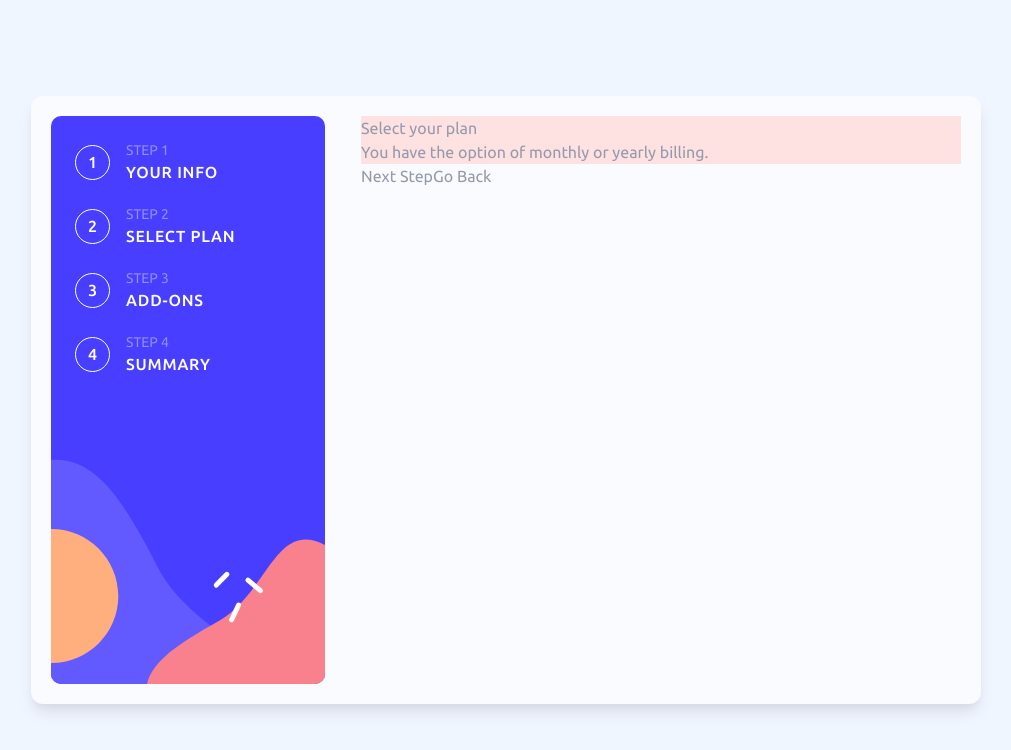
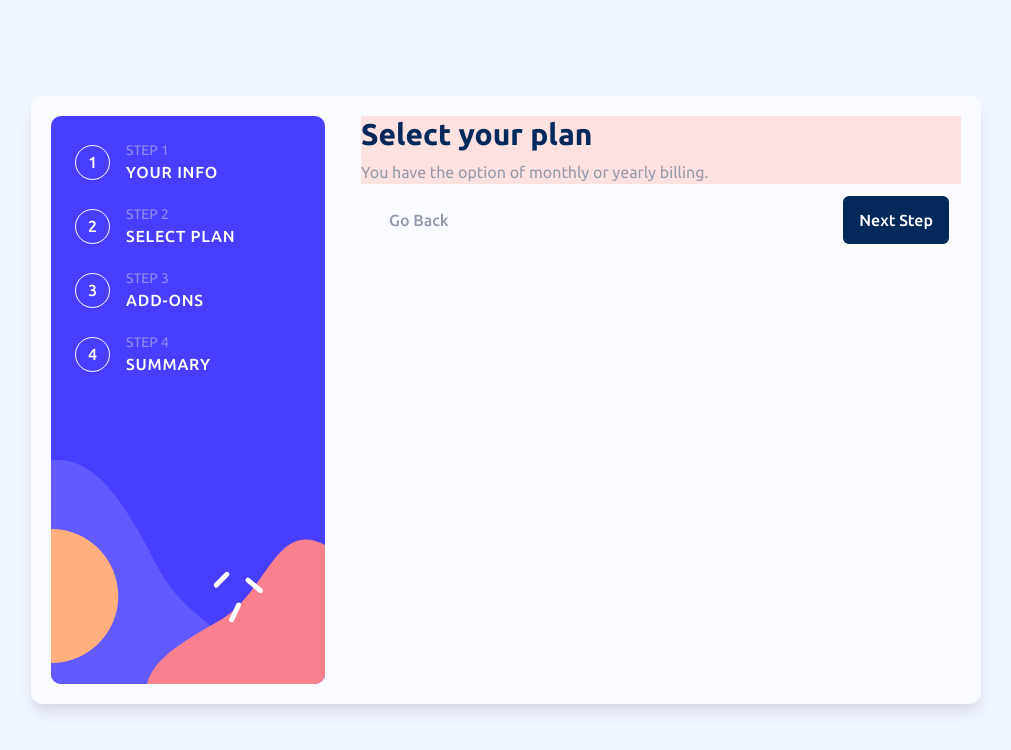
Before and after one commit to better5afe/Multi-Step-Form, a React (Create React App) app: page / in a window 1280 px wide. Shown: the top 750 px of the page, without its empty margins (134-1145 px from the left). Built offline with nearby package versions, Linux system fonts and the light colour scheme.

Commit message:
Styled form buttons and title component

```diff
--- a/src/components/reusable/Button.tsx
+++ b/src/components/reusable/Button.tsx
@@ -1,8 +1,24 @@
 import { ButtonProps } from '../../models/types';
 
 const Button: React.FC<ButtonProps> = ({ btnText, type, onClick }) => {
+	let btnClass =
+		'bg-marineBlue text-white hover:bg-purplishBlue focus:bg-purplishBlue';
+
+	if (type === 'button') {
+		btnClass = 'hover:text-marineBlue focus:text-marineBlue';
+	}
+
+	if (btnText === 'Confirm') {
+		btnClass =
+			'bg-purplishBlue text-white hover:bg-pastelBlue focus:bg-pastelBlue';
+	}
+
 	return (
-		<button type={type} onClick={onClick}>
+		<button
+			className={`px-4 py-3 rounded-md outline-none font-medium transition-colors duration-300 ${btnClass}`}
+			type={type}
+			onClick={onClick}
+		>
 			{btnText}
 		</button>
 	);
--- a/src/components/reusable/FormControls.tsx
+++ b/src/components/reusable/FormControls.tsx
@@ -4,11 +4,20 @@ import Button from './Button';
 const FormControls: React.FC<FormControlsProps> = ({
 	submitFormHandler,
 	goBackHandler,
+	confirm,
 }) => {
+	let text = 'Next Step';
+
+	if (confirm) {
+		text = 'Confirm';
+	}
+
 	return (
-		<div>
-			<Button btnText='Next Step' type='submit' onClick={submitFormHandler} />
-			{goBackHandler  && <Button btnText='Go Back' type='button' onClick={goBackHandler} />}
+		<div className='fixed right-0 bottom-0 left-0 flex justify-between p-3 bg-alabaster large:static'>
+			{goBackHandler && (
+				<Button btnText='Go Back' type='button' onClick={goBackHandler} />
+			)}
+			<Button btnText={text} type='submit' onClick={submitFormHandler} />
 		</div>
 	);
 };
--- a/src/components/reusable/StepTitle.tsx
+++ b/src/components/reusable/StepTitle.tsx
@@ -1,9 +1,9 @@
 import { StepTitleProps } from '../../models/types';
 
-const StepTitle: React.FC<StepTitleProps> = ({stepTitle, stepDesc}) => {
+const StepTitle: React.FC<StepTitleProps> = ({ stepTitle, stepDesc }) => {
 	return (
 		<>
-			<h2>{stepTitle}</h2>
+			<h2 className='mb-2 text-xl text-marineBlue font-bold large:text-3xl'>{stepTitle}</h2>
 			<p>{stepDesc}</p>
 		</>
 	);
--- a/src/components/summary-form/SummaryForm.tsx
+++ b/src/components/summary-form/SummaryForm.tsx
@@ -22,6 +22,7 @@ const SummaryForm = () => {
 			<FormControls
 				submitFormHandler={submitSummaryHandler}
 				goBackHandler={goBackHandler}
+				confirm={true}
 			/>
 		</form>
 	);
--- a/src/models/types.ts
+++ b/src/models/types.ts
@@ -15,10 +15,11 @@ export interface StepTitleProps {
 export interface FormControlsProps {
 	submitFormHandler: (event: React.FormEvent) => void;
 	goBackHandler?: () => void;
+	confirm?: boolean;
 }
 
 export interface ButtonProps {
 	btnText: string;
 	type: 'submit' | 'button';
-	onClick: ((event: React.FormEvent) => void) | (() => void )
+	onClick: ((event: React.FormEvent) => void) | (() => void);
 }
```
